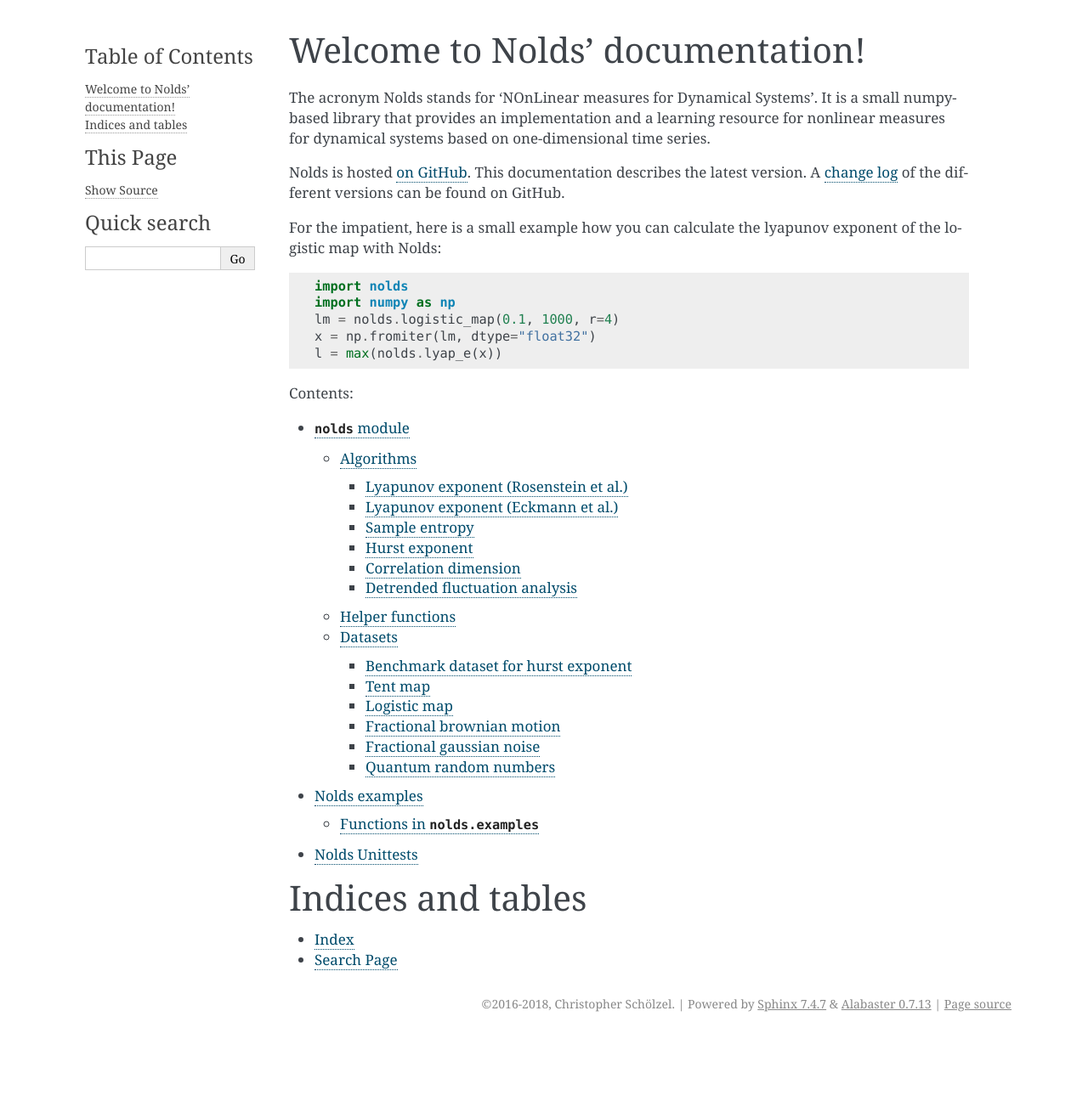
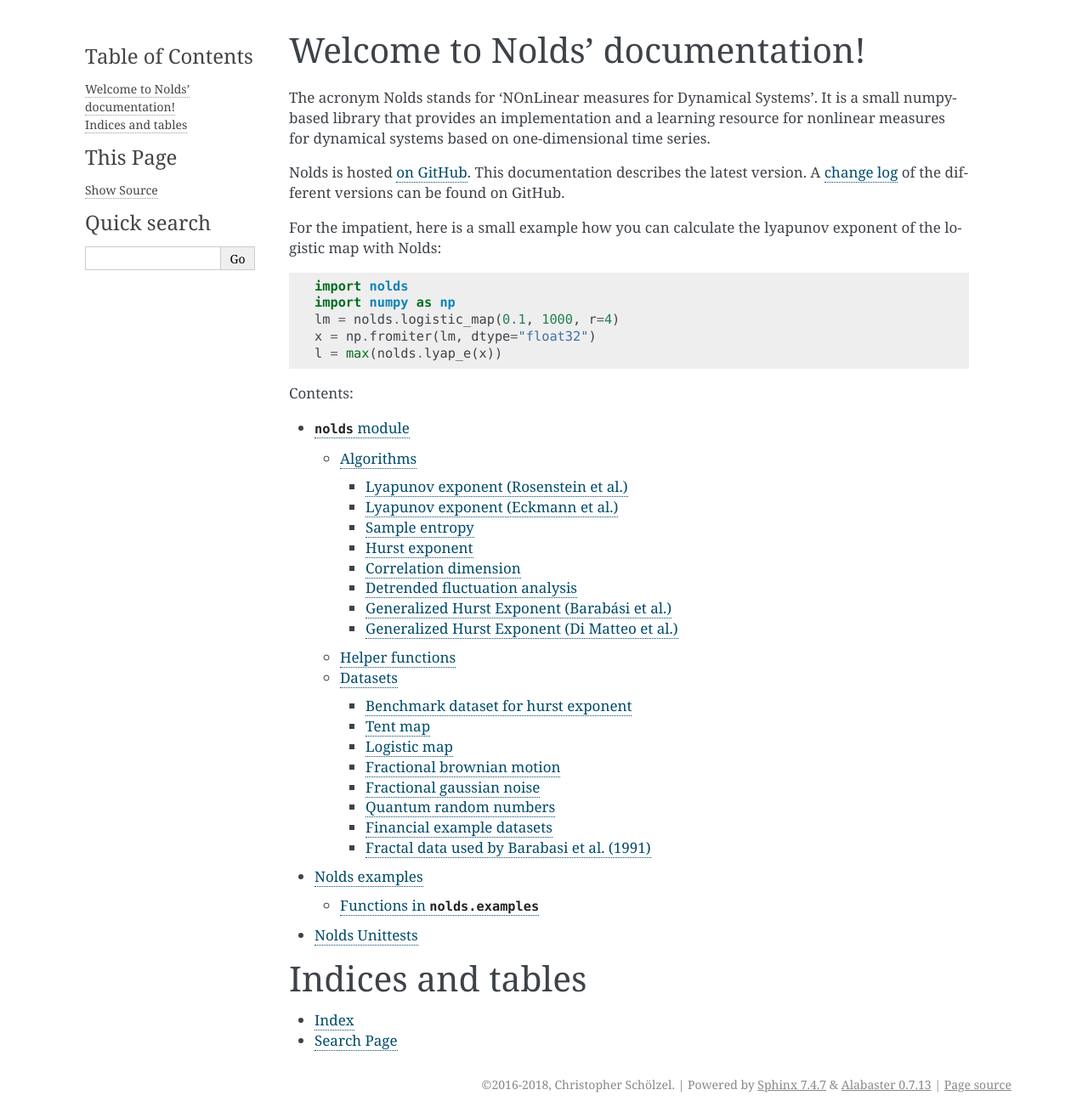
Before and after one commit to CSchoel/nolds, a Sphinx documentation site: the page built from doc/source/index.rst, in a window 1280 px wide. Shown: the whole page at 85% size. Built offline with Sphinx 7.4.7, drawn with Linux system fonts in a browser that asks for light colours; before the commit the page ends 1221 px from its top, so only the background shows below that.

Commit message:
adds new functions and datasets to main namespace and docs

```diff
--- a/doc/source/nolds.rst
+++ b/doc/source/nolds.rst
@@ -34,6 +34,14 @@
 Detrended fluctuation analysis
 ~~~~~~~~~~~~~~~~~~~~~~~~~~~~~~
 .. autofunction:: nolds.dfa
+
+Generalized Hurst Exponent (Barabási et al.)
+~~~~~~~~~~~~~~~~~~~~~~~~~~~~~~~~~~~~~~~~~~~~
+.. autofunction:: nolds.mfhurst_b
+
+Generalized Hurst Exponent (Di Matteo et al.)
+~~~~~~~~~~~~~~~~~~~~~~~~~~~~~~~~~~~~~~~~~~~~~
+.. autofunction:: nolds.mfhurst_da
 
 Helper functions
 -----------------
@@ -111,3 +119,11 @@
 ~~~~~~~~~~~~~~~~~~~~~~
 .. autofunction:: nolds.qrandom
 .. autofunction:: nolds.load_qrandom
+
+Financial example datasets
+~~~~~~~~~~~~~~~~~~~~~~~~~~
+.. autofunction:: nolds.load_financial
+
+Fractal data used by Barabasi et al. (1991)
+~~~~~~~~~~~~~~~~~~~~~~~~~~~~~~~~~~~~~~~~~~~
+.. autofunction:: nolds.barabasi1991_fractal
--- a/nolds/__init__.py
+++ b/nolds/__init__.py
@@ -1,5 +1,6 @@
 from .measures import lyap_r, lyap_e, sampen, hurst_rs, corr_dim, dfa, \
     binary_n, logarithmic_n, logarithmic_r, expected_h, logmid_n, expected_rs, \
-    lyap_r_len, lyap_e_len, rowwise_chebyshev, rowwise_euclidean
+    lyap_r_len, lyap_e_len, rowwise_chebyshev, rowwise_euclidean, mfhurst_b, \
+    mfhurst_dm
 from .datasets import brown72, tent_map, logistic_map, fbm, fgn, qrandom, \
-    load_qrandom
+    load_qrandom, load_financial, barabasi1991_fractal
```
